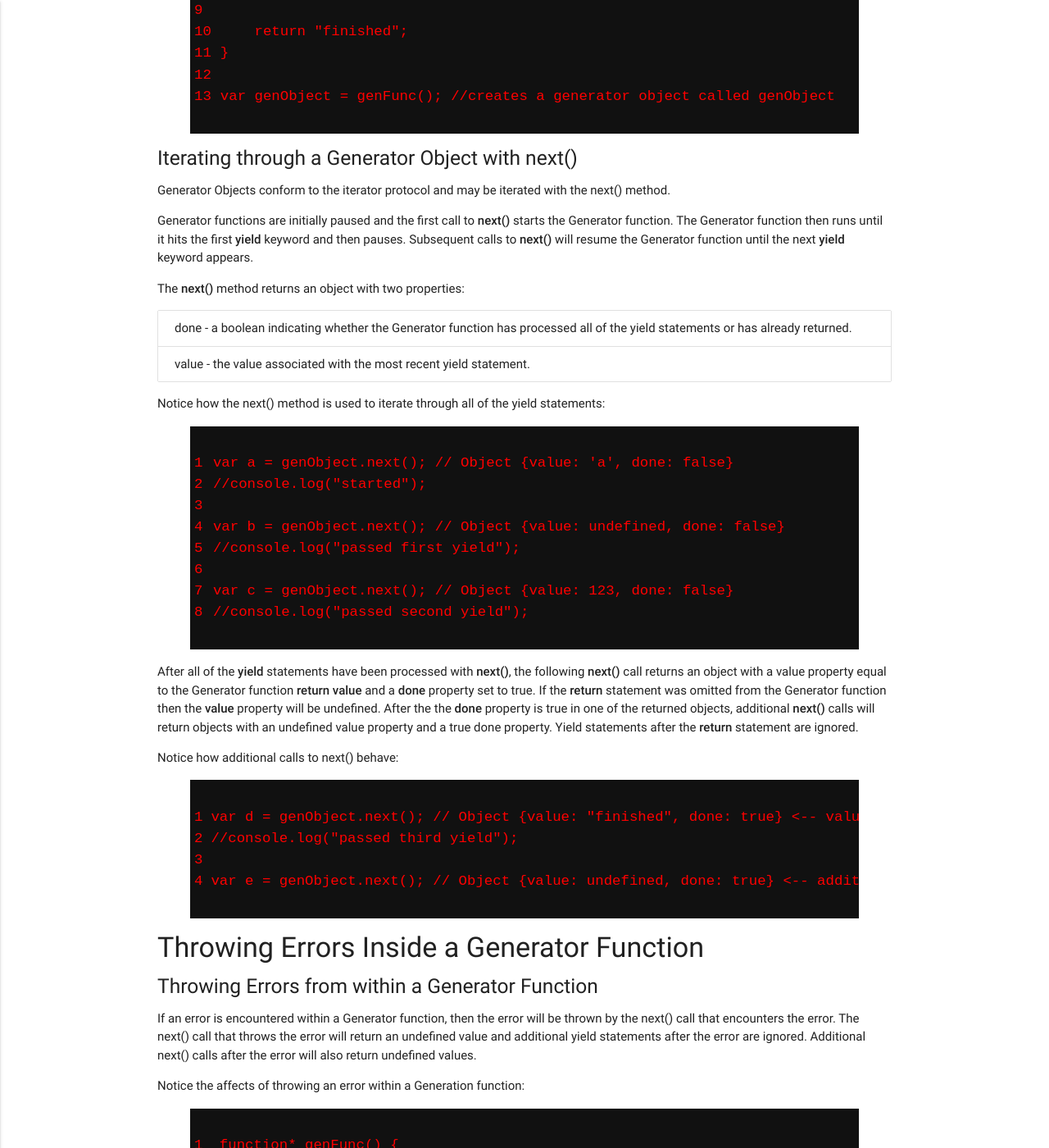
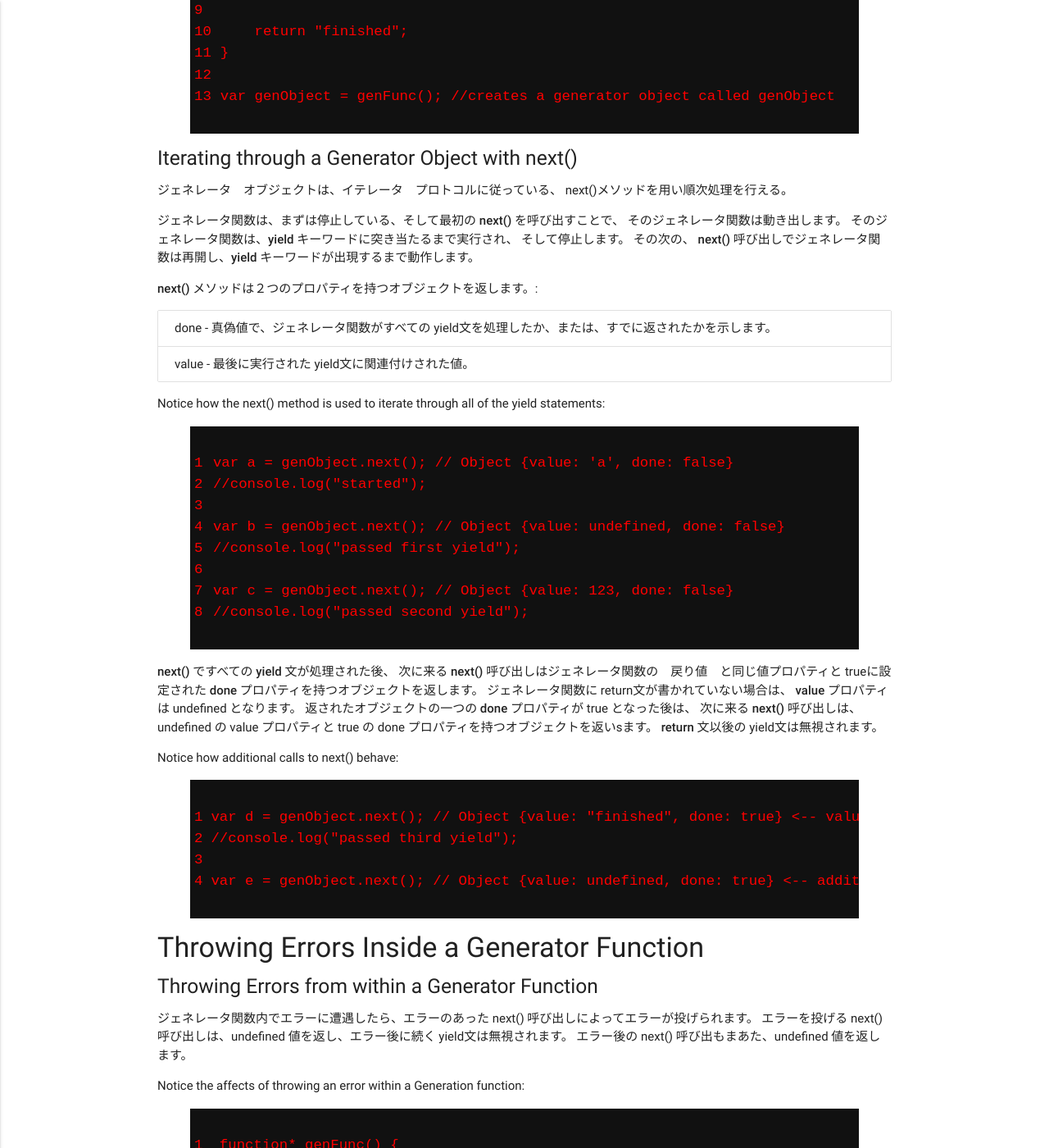
Before and after one commit to koyamatc/myNewSite, a Jekyll site: the page built from _edX/javascript/Generators.md, in a window 1280 px wide and 1400 px high, scrolled down 2193 px. Shown: the whole window at 82% size. Built offline with Jekyll 4.4.1, drawn with Linux system fonts in a browser that asks for light colours; nearby versions of some CDN libraries; comment, search, counter and statistics services are not loaded; some of the changed text lies outside the part shown.

Commit message:
20170720

```diff
--- a/_edX/javascript/Generators.md
+++ b/_edX/javascript/Generators.md
@@ -14,11 +14,12 @@ description:
 
 __What are Generators?__
 
-Generators are functions that can be paused and resumed. Generators can send out values when pausing and take in values when resuming.
+ジェネレータは関数であり、一時停止や再開ができる。
+ジェネレータは停止中に値を送信できる、再開するときに値を受け取ることができる
 
 __Why are Generators important?__
 
-Generators are important because they allow asynchronous functions to written like normal synchronous functions.
+ジェネレータが重要なのは、非同期関数を、普通の同期関数と同じように欠けるということです。
 
 #### Creating a Generator Function
 ##### Creating a Generator Function
@@ -36,7 +37,8 @@ function* genFunc() {
 
 __Function* Keyword__
 
-Generator functions look similar to regular functions, except that they have an asterisk (*) after the function keyword. This syntax may look similar to the pointer notation from other languages, but it is unrelated.
+ジェネレータ関数は一般の関数と似ていますが、functionキーワードの末尾にアスタリスク(*)をつけるという違いがあります。
+この文法は、ほかの言語のポインタ表記と同じように見えますが関係はありません。
 
 Notice how the function* keyword is used the declare a Generator function:
 {% highlight javascript linenos %}
@@ -47,9 +49,11 @@ function* genFunc() { //notice the function* keyword
 
 __Yield Keyword__
 
-The __yield__ keyword is used to pause the generator. The yield keyword may also be used to receive input and send output from the generator.
+__yield__　キーワードは、ジェネレータを一時停止するために使います。
+__yield__　キーワードは、入力を受け取るため、またジェネレータから出力を送信するためにも使います。
 
 Notice how the yield keyword is used to pause and send several different types of output from the Generator function:
+
 {% highlight javascript linenos %}
     yield 'a'; //pauses the generator and sends out a value of 'a'
     yield;     //pauses the generator and sends out an undefined value
@@ -58,7 +62,9 @@ Notice how the yield keyword is used to pause and send several different types o
 
 __Return Value__
 
-Generator Functions have an optional return value. Omitting the return value is equivalent to returning an undefined value. The return value of Generator functions is often left unused.
+ジェネレータ関数は、オプションとして戻り値があります。
+戻り値をつけない場合には undefined 値が戻るのと同じことです。
+ジェネレータ関数の戻り値は、使われないこともしばしばです。
 
 Notice the return value of the Generator function:
 {% highlight javascript linenos %}
@@ -70,7 +76,8 @@ Notice the return value of the Generator function:
 
 ##### Creating a Generator Object
 
-A Generator Object is returned from calling a Generator function. It is important to not confuse Generator Objects with Generator functions.
+ジェネレータ　オブジェクトはジェネレータ関数を呼び出し、そこから戻ってくるもの。
+ジェネレータオブジェクトとジェネレータ関数を混同しないことが稚拙です。
 
 Notice how a Generator Object is created by calling a Generator function:
 {% highlight javascript linenos %}
@@ -91,17 +98,22 @@ var genObject = genFunc(); //creates a generator object called genObject
 
 ##### Iterating through a Generator Object with next()
 
-Generator Objects conform to the iterator protocol and may be iterated with the next() method.
+ジェネレータ　オブジェクトは、イテレータ　プロトコルに従っている、
+next()メソッドを用い順次処理を行える。
 
-Generator functions are initially paused and the first call to __next()__ starts the Generator function. The Generator function then runs until it hits the first __yield__ keyword and then pauses. Subsequent calls to __next()__  will resume the Generator function until the next __yield__ keyword appears.
+ジェネレータ関数は、まずは停止している、そして最初の __next()__ を呼び出すことで、
+そのジェネレータ関数は動き出します。
+そのジェネレータ関数は、__yield__ キーワードに突き当たるまで実行され、
+そして停止します。
+その次の、 __next()__ 呼び出しでジェネレータ関数は再開し、__yield__ キーワードが出現するまで動作します。
 
-The __next()__ method returns an object with two properties:
+__next()__ メソッドは２つのプロパティを持つオブジェクトを返します。:
 <ul class="collection">
     <li class="collection-item">
-    done - a boolean indicating whether the Generator function has processed all of the yield statements or has already returned.
+    done - 真偽値で、ジェネレータ関数がすべての yield文を処理したか、または、すでに返されたかを示します。
     </li>
     <li class="collection-item">
-    value - the value associated with the most recent yield statement.
+    value - 最後に実行された yield文に関連付けされた値。
     </li>
 </ul>
 
@@ -117,7 +129,13 @@ var c = genObject.next(); // Object {value: 123, done: false}
 //console.log("passed second yield");
 {% endhighlight %}
 
-After all of the __yield__ statements have been processed with __next()__, the following __next()__ call returns an object with a value property equal to the Generator function __return value__ and a __done__ property set to true. If the __return__ statement was omitted from the Generator function then the __value__ property will be undefined. After the the __done__ property is true in one of the returned objects, additional __next()__ calls will return objects with an undefined value property and a true done property. Yield statements after the __return__ statement are ignored.
+__next()__ ですべての __yield__ 文が処理された後、
+次に来る __next()__ 呼び出しはジェネレータ関数の　__戻り値__　と同じ値プロパティと trueに設定された
+__done__ プロパティを持つオブジェクトを返します。
+ジェネレータ関数に return文が書かれていない場合は、 __value__ プロパティは undefined となります。
+返されたオブジェクトの一つの __done__ プロパティが true となった後は、
+次に来る __next()__ 呼び出しは、undefined の value プロパティと true の done プロパティを持つオブジェクトを返いsます。
+__return__ 文以後の yield文は無視されます。
 
 Notice how additional calls to next() behave:
 {% highlight javascript linenos %}
@@ -130,7 +148,9 @@ var e = genObject.next(); // Object {value: undefined, done: true} <-- additiona
 #### Throwing Errors Inside a Generator Function
 ##### Throwing Errors from within a Generator Function
 
-If an error is encountered within a Generator function, then the error will be thrown by the next() call that encounters the error. The next() call that throws the error will return an undefined value and additional yield statements after the error are ignored. Additional next() calls after the error will also return undefined values.
+ジェネレータ関数内でエラーに遭遇したら、エラーのあった next() 呼び出しによってエラーが投げられます。
+エラーを投げる next() 呼び出しは、undefined 値を返し、エラー後に続く yield文は無視されます。
+エラー後の next() 呼び出もまあた、undefined 値を返します。
 
 Notice the affects of throwing an error within a Generation function:
 
@@ -164,7 +184,7 @@ catch(e){
 
 __Yield* Keyword__
 
-The yield* keyword is used to call another Generator function within a Generator function.
+yield* キーワードは、ジェネレータ関数内で別のジェネレータ関数を呼ぶために使われます。
 
 Notice how the yield* statement is used to call genFuncA() within genFuncB():
 
@@ -198,7 +218,8 @@ var f = genObject.next(); //Object {value: 3, done: false}
 var g = genObject.next(); //Object {value: "done with genFuncB()!", done: true}
 {% endhighlight %}
 
-The yield* statement does not add the return value of the generator function that it calls to its list of iterables. Instead, the return value may be accessed by the return value of the yield* statement.
+yield* 文は、繰返し要素のリストに、ジェネレータ関数の戻り値を付け加えません。
+その代わり、戻り値は、 yield*文の戻り値によってアクセスされます。
 
 Notice how the yield* genFuncA() statement returns the return value of genFuncA():
 
@@ -230,7 +251,7 @@ var e = genObject.next(); //Object {value: 2, done: false}
 var f = genObject.next(); //Object {value: "done with genFuncB()!", done: true}
 {% endhighlight %}
 
-The yield* statement can be used on any iterable in addition to Generator functions.
+yield* 文は、ジェネレータ関数に付け足された繰返し要素にも使うことgできます
 
 Notice how the yield* statement is used to yield all of the values of in an array:
 
@@ -254,6 +275,9 @@ var f = genObject.next(); //Object {value: undefined, done: true}
 
 #### Sending Input to Generator Functions
 ##### Sending input using next()
+
+ジェネレータ　オブジェクトの中を繰返していくのに加え、next() はジェネレータ関数に値を送り返すことができます。
+このことは、引数を next() メソッドに渡すことでできます。
 
 In addition to iterating through Generator Objects, next() can also be used to send values back into Generator functions. This is accomplished by passing a value into the next() method call as an argument. The value that is passed into the next() method call eventually becomes the return value of the most recent yield statement. Since the first next() call starts the Generator function, any value that gets passed into it will be ignored.
 
```
